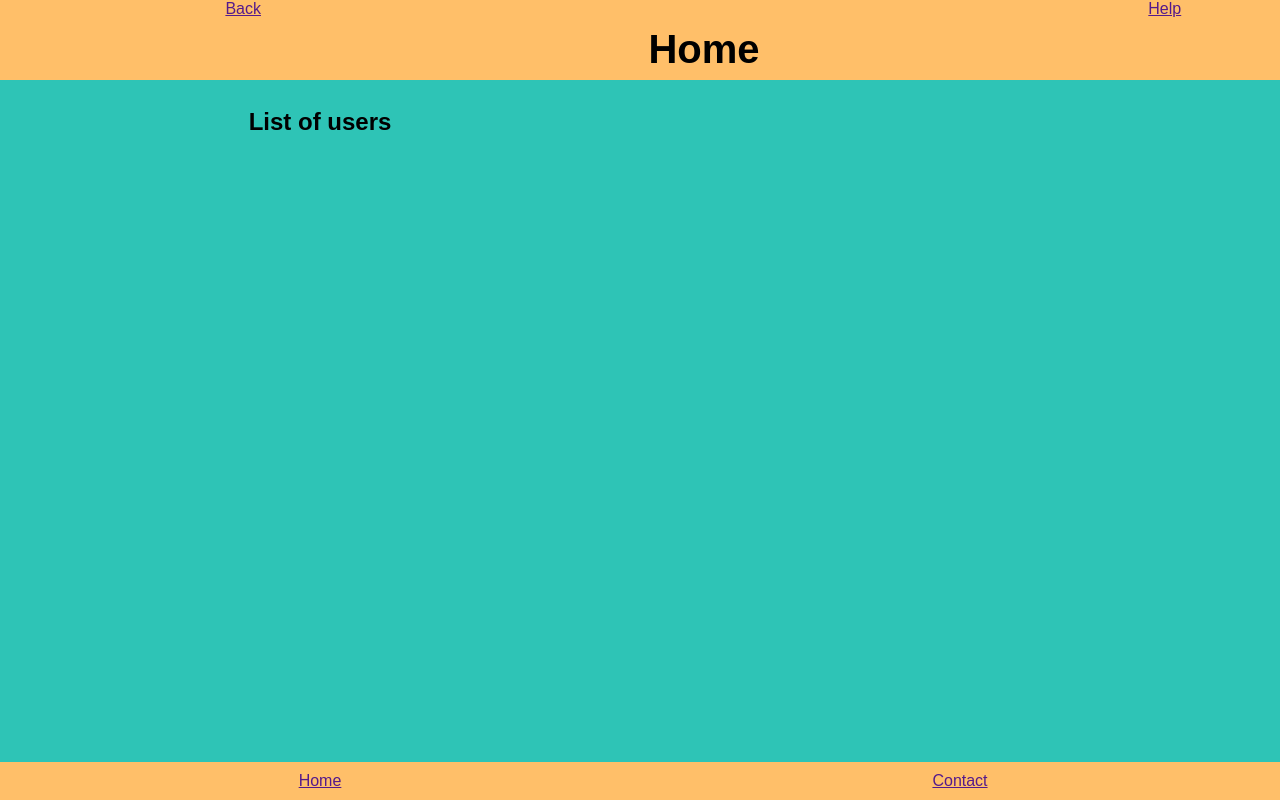
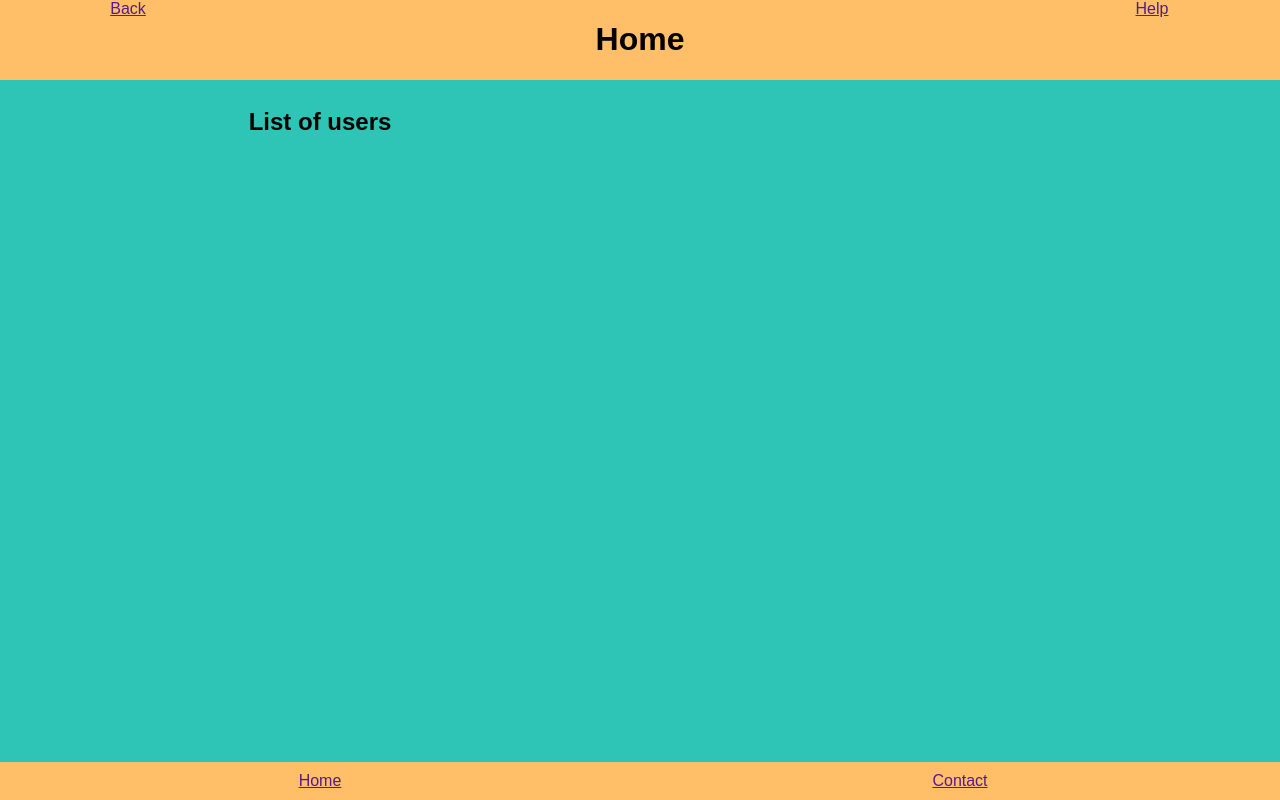
Before and after one commit to MitchellWatson/2800_202210_BBY14, a website: page public/login/admin.html in a window 1280 px wide. Drawn offline with Linux system fonts and the light colour scheme; a web font is replaced by a local one.

Commit message:
adjusted user.html

```diff
--- a/public/login/user.css
+++ b/public/login/user.css
@@ -17,7 +17,6 @@ body {
 
 h1 {
   text-align: center;
-  font-size: 5vh;
 }
 
 .header{
@@ -28,7 +27,6 @@ h1 {
     grid-template-rows: 1fr;
     background-color: #FFBF69;
     text-align: center;
-    padding-left: 10%;
 }
 
 .content {
```
